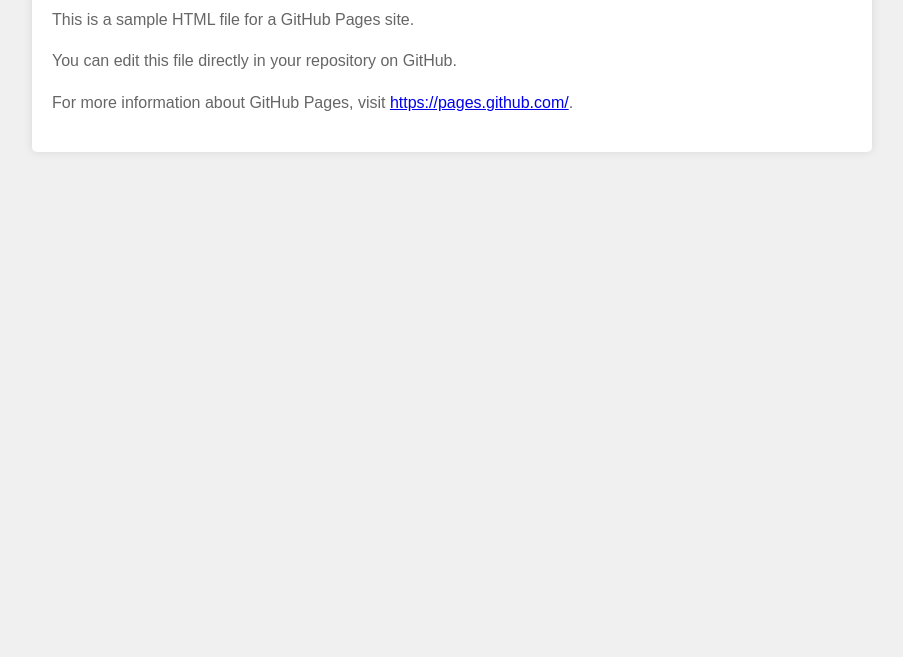
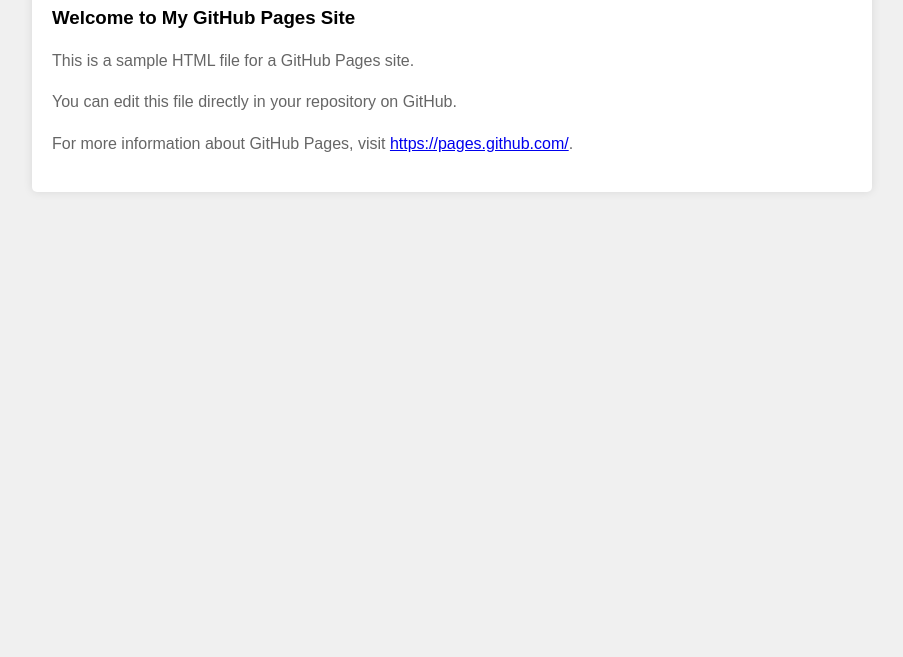
Before and after one commit to nyakagwafred/test-pages, a plain HTML site: page index.html in a window 1280 px wide. Shown: the part 143-800 px from the top of the page, without its empty margins (188-1091 px from the left). Drawn offline with Linux system fonts and the light colour scheme.

Commit message:
Add welcome subtitle to index.html

```diff
--- a/index.html
+++ b/index.html
@@ -32,6 +32,7 @@
 <body>
     <div class="container">
         <h1>Welcome to My GitHub Pages Site</h1>
+        <h3>Welcome to My GitHub Pages Site</h3>
         <p>This is a sample HTML file for a GitHub Pages site.</p>
         <p>You can edit this file directly in your repository on GitHub.</p>
         <p>For more information about GitHub Pages, visit <a href="https://pages.github.com/">https://pages.github.com/</a>.</p>
```
